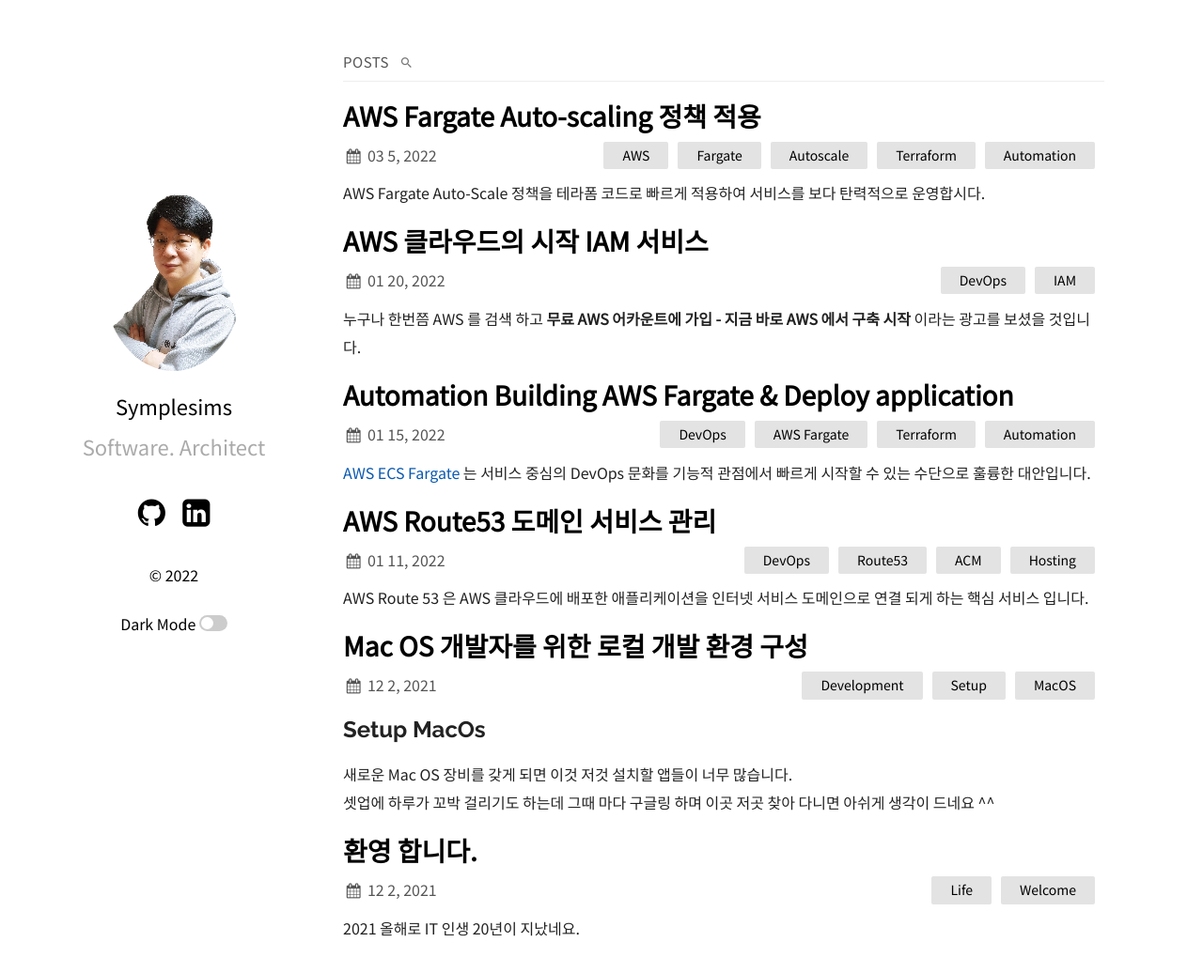
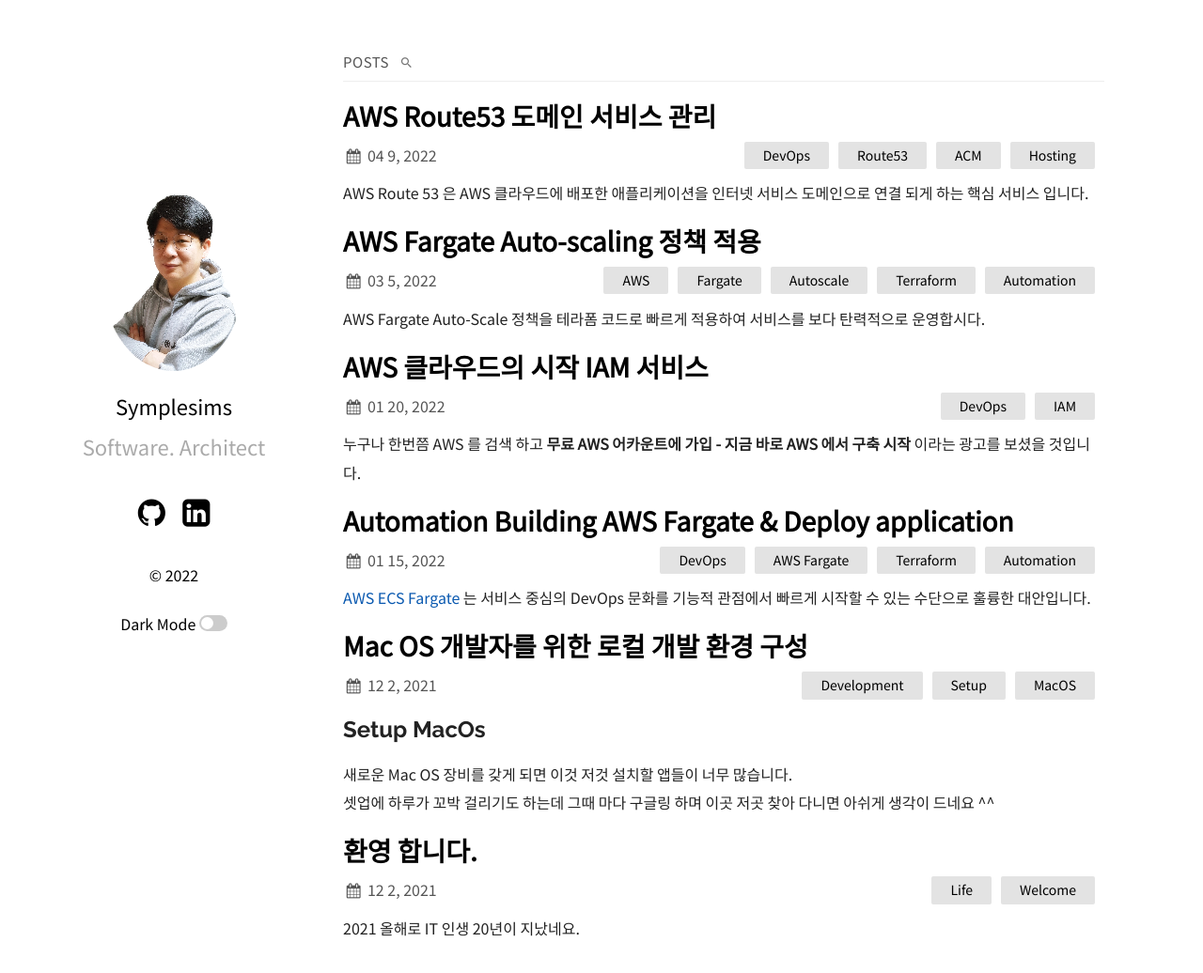
Before and after one commit to symplesims/symplesims.github.io, a Jekyll site: the page built from index.md, in a window 1280 px wide and 1048 px high. Shown: the top 1036 px of the window at 94% size. Built offline with Jekyll 4.4.1, drawn with Linux system fonts in a browser that asks for light colours; nearby versions of some CDN libraries.

Commit message:
2022-04-09-aws-route53.md 가이드 보완

```diff
--- a/_posts/2022-01-05-aws-route53.md
+++ b/_posts/2022-04-09-aws-route53.md
@@ -1,7 +1,7 @@
 ---
 layout: post
 title: "AWS Route53 도메인 서비스 관리"
-date:  2022-01-11 11:00:00 +0900
+date:  2022-04-09 11:00:00 +0900
 categories:
   - DevOps
   - Route53
```
